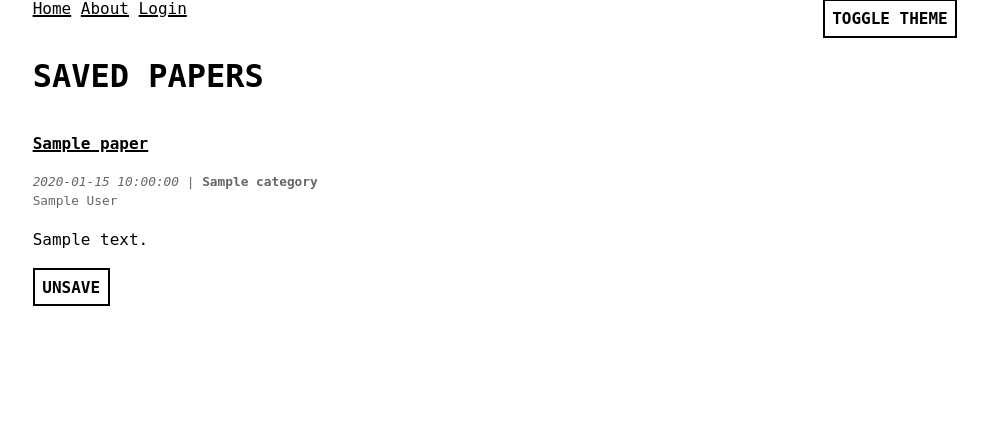
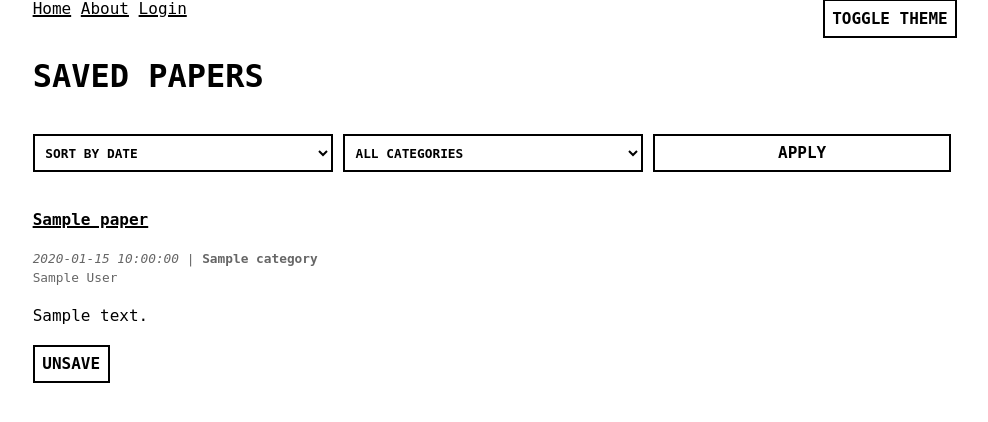
Before and after one commit to tnguyen21/arxivr, a Flask app: template templates/saved.html in a window 1280 px wide. Shown: the part 20-442 px from the top of the page, without its empty margins (145-1133 px from the left). Run offline with Flask 3, Linux system fonts and the light colour scheme; the template is opened without the code that fills it: most values are stand-ins (such as "Sample title", 1, 10 or a date in 2020); parts of the project's set-up code (start-up, migrations or seed data) failed here and were passed over.

Commit message:
add some sorting on saved papers

```diff
--- a/app.py
+++ b/app.py
@@ -125,8 +125,23 @@ def saved():
     if not user_id:
         return redirect(url_for('login'))
     db = get_db()
-    papers = db.execute('SELECT * FROM papers WHERE id IN (SELECT paper_id FROM user_saved_papers WHERE user_id = ?)', (user_id,)).fetchall()
-    return render_template('saved.html', papers=papers, page_title="Saved Papers")
+
+    sort = request.args.get('sort', 'date')
+    category = request.args.get('category', None)
+
+    if category:
+        papers = db.execute('SELECT * FROM papers WHERE id IN (SELECT paper_id FROM user_saved_papers WHERE user_id = ?) AND category LIKE ? ORDER BY published DESC', (user_id, '%' + category + '%')).fetchall()
+    else:
+        papers = db.execute('SELECT * FROM papers WHERE id IN (SELECT paper_id FROM user_saved_papers WHERE user_id = ?) ORDER BY published DESC', (user_id,)).fetchall()
+
+    if sort == 'date':
+        papers.sort(key=lambda x: datetime.strptime(x['published'], '%Y-%m-%dT%H:%M:%S%z'))
+    elif sort == 'title':
+        papers.sort(key=lambda x: x['title'])
+    elif sort == 'category':
+        papers.sort(key=lambda x: x['category'])
+
+    return render_template('saved.html', papers=papers, page_title="Saved Papers", categories=CATEGORIES)
 
 @app.teardown_appcontext
 def close_connection(exception):
--- a/templates/saved.html
+++ b/templates/saved.html
@@ -2,6 +2,32 @@
 
 {% block content %}
     <h1>Saved Papers</h1>
+    <div class="grid">
+        <select id="sort-dropdown" aria-label="Sort by">
+            <option value="date" selected>Sort by Date</option>
+            <option value="title">Sort by Title</option>
+            <option value="category">Sort by Category</option>
+        </select>
+        <select id="filter-dropdown" aria-label="Filter by category">
+            <option value="" selected>All Categories</option>
+            {% for category in categories %}
+                <option value="{{ category }}">{{ category }}</option>
+            {% endfor %}
+        </select>
+        <button onclick="applyFilters()">Apply</button>
+    </div>
+    <script>
+        function applyFilters() {
+            const sortDropdown = document.getElementById('sort-dropdown');
+            const filterDropdown = document.getElementById('filter-dropdown');
+            const selectedSort = sortDropdown.value;
+            const selectedCategory = filterDropdown.value;
+            const url = new URL(window.location.href);
+            url.searchParams.set('sort', selectedSort);
+            url.searchParams.set('category', selectedCategory);
+            window.location.href = url.toString();
+        }
+    </script>
     <div id="snackbar" style="visibility: hidden; min-width: 250px; margin-left: -125px; background-color: #333; color: #fff; text-align: center; border-radius: 2px; padding: 16px; position: fixed; z-index: 1; left: 50%; bottom: 30px; font-size: 17px;">Message</div>
     <script>
         function showSnackbar(message) {
```
